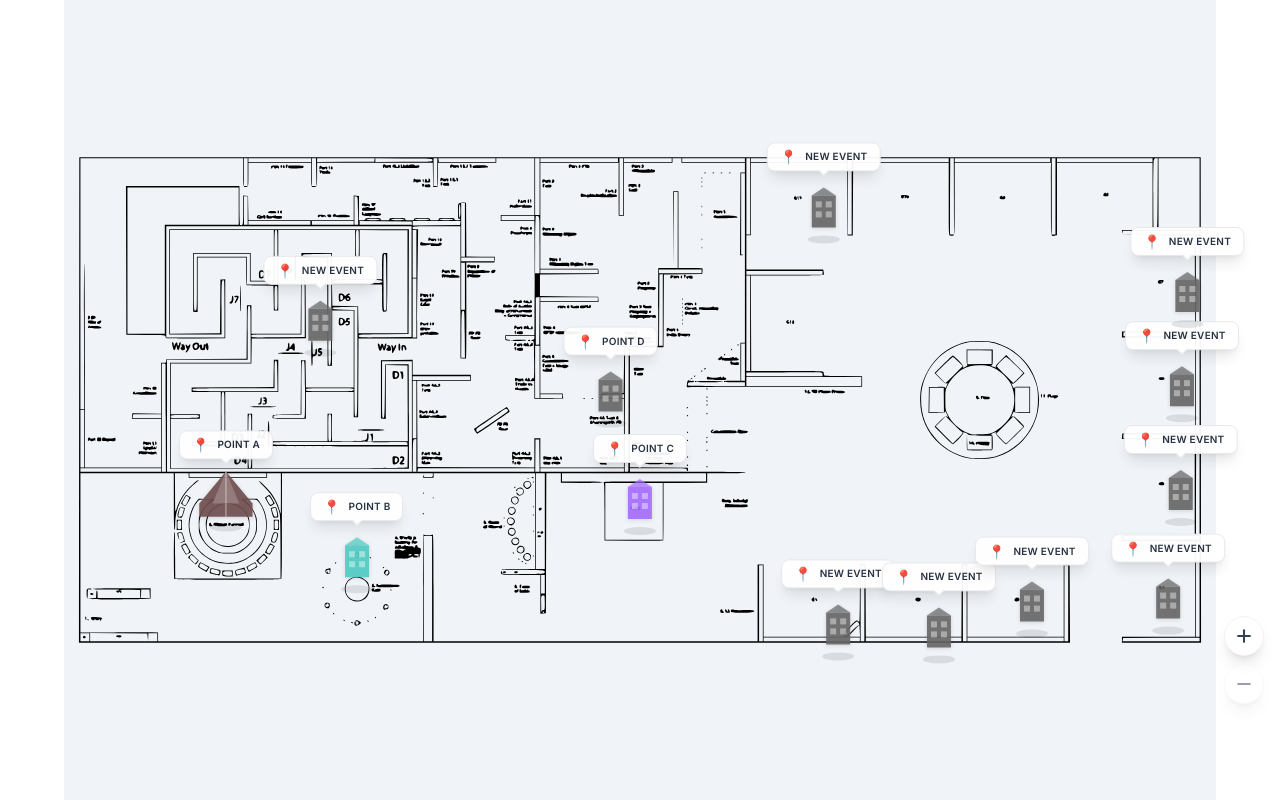
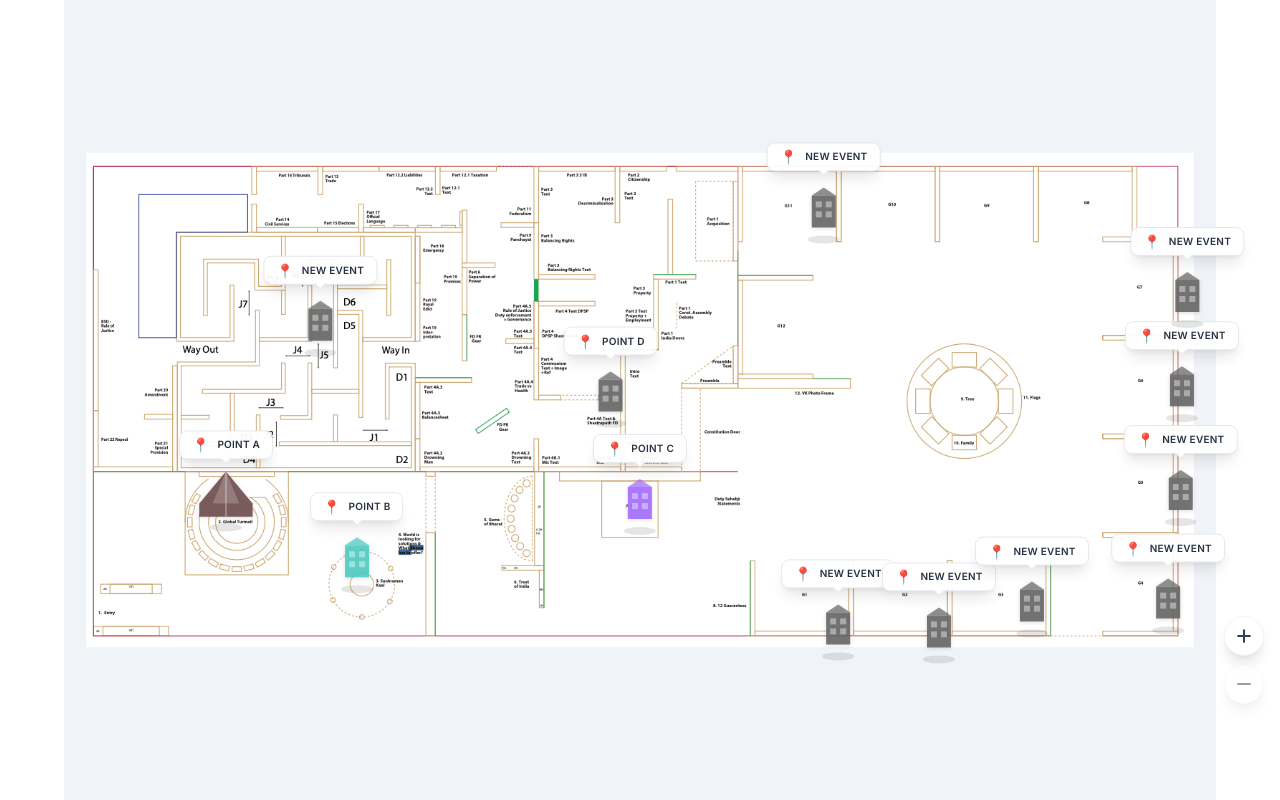
Before and after one commit to ABHAY-SAKARIYA/jyot-event-map-user-journey, a Next.js app: page /exhibition in a window 1280 px wide. Built offline with nearby package versions, Linux system fonts and the light colour scheme; a web font is replaced by a local one.

Commit message:
Update Final working code without DB setup 27dec

```diff
--- a/app/admin/dashboard/AdminDashboardClient.js
+++ b/app/admin/dashboard/AdminDashboardClient.js
@@ -11,6 +11,7 @@ import CityMapMarker from "@/components/map/CityMapMarker";
 import { writeData, updateActiveMap, getMapConfiguration } from "@/app/actions/admin";
 import { Loader2, Plus, Trash2, Save } from "lucide-react";
 import AreaMap from "@/components/map/AreaMap";
+import ExhibitionMap2 from "@/components/map/ExhibitionMap2";
 
 export default function AdminDashboardClient({ initialRegistry }) {
     const [activeTab, setActiveTab] = useState("maps"); // maps | config | events | routes
@@ -159,7 +160,8 @@ export default function AdminDashboardClient({ initialRegistry }) {
                     )}
                     {currentMapConfig?.type === 'custom' && (
                         <MapCanvas>
-                            <CustomMapExample />
+                            {/* <CustomMapExample /> */}
+                            <ExhibitionMap2 />
                             <div className="opacity-60">
                                 <AnimatedPath
                                     paths={routes.map(r => {
--- a/components/map/EventMap.js
+++ b/components/map/EventMap.js
@@ -10,6 +10,7 @@ import CityMapMarker from "./CityMapMarker";
 import { useEventData } from "@/hooks/useEventData";
 import { useMapState } from "./MapCanvas";
 import AreaMap from "./AreaMap";
+import ExhibitionMap2 from "./ExhibitionMap2";
 
 // Shared Zoom Controls component
 function ZoomControls() {
@@ -90,7 +91,8 @@ export default function EventMap({ onEventSelect, SelectedMap, selectMapId }) {
         return (
             <MapCanvas controls={<ZoomControls />}>
                 {/* Background - The custom SVG provided by user */}
-                <CustomMapExample />
+                {/* <CustomMapExample /> */}
+                <ExhibitionMap2 />
 
                 {/* Routes */}
                 <div className="opacity-60">
--- /dev/null
+++ b/components/map/ExhibitionMap2.js
@@ -0,0 +1,26 @@
+"use client";
+
+import CustomSvgBackground from "./CustomSvgBackground";
+
+
+/**
+ * Example custom SVG map component
+ * Users can replace this with their own SVG paths
+ */
+export default function ExhibitionMap2() {
+    return (
+        <CustomSvgBackground
+            padding={20}
+            backgroundColor="#f0f4f8"
+        >
+            <image
+                href="/image/exhibitionmap.png"
+                x="0"
+                y="0"
+                width="1000"
+                height="1000"
+            />
+
+        </CustomSvgBackground>
+    );
+}
--- a/data/mapRegistry.json
+++ b/data/mapRegistry.json
@@ -27,7 +27,7 @@
       "description": "Custom SVG map with user-defined paths",
       "eventsFile": "events-custom.json",
       "routesFile": "routes-custom.json",
-      "svgComponent": "CustomMapExample"
+      "svgComponent": "ExhibitionMap2"
     },
     {
       "id": "area-map",
```
Also changed, not shown: public/image/akmsvg.jpg, public/image/exhibitionmap.png (added).
